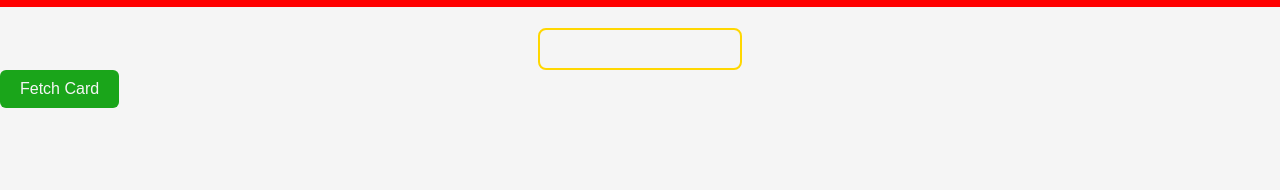
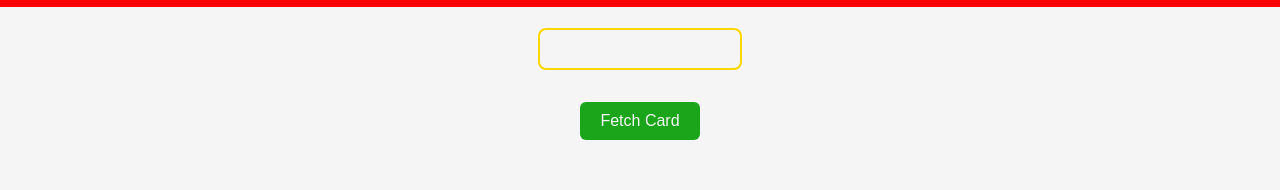
Before and after one commit to Abel-Zambrano/pokemon-api, a React (Create React App) app: page / in a window 1280 px wide. Shown: the part 290-480 px from the top of the page. Built offline with nearby package versions, Linux system fonts and the light colour scheme; no server answers.

Commit message:
styled button

```diff
--- a/public/style.css
+++ b/public/style.css
@@ -35,6 +35,11 @@ header {
     width: 200px;
 }
 
+.btn-container {
+    display: flex;
+    justify-content: center;
+}
+
 .fetch-btn {
     font-size: medium;
     background-color: rgb(26, 165, 26);
@@ -45,7 +50,7 @@ header {
     padding-bottom: 10px;
     padding-left: 20px;
     padding-right: 20px;
-    margin: auto;
+    margin-top: 2em;
 }
 
 .copyright {
--- a/src/components/Card.jsx
+++ b/src/components/Card.jsx
@@ -31,7 +31,7 @@ console.log(pokeData);
                 {pokeAbility}
                 {pokeType}
             </div>
-            <div>
+            <div className='btn-container'>
                 <button className='fetch-btn'>Fetch Card</button>
             </div>
         </div>
```
